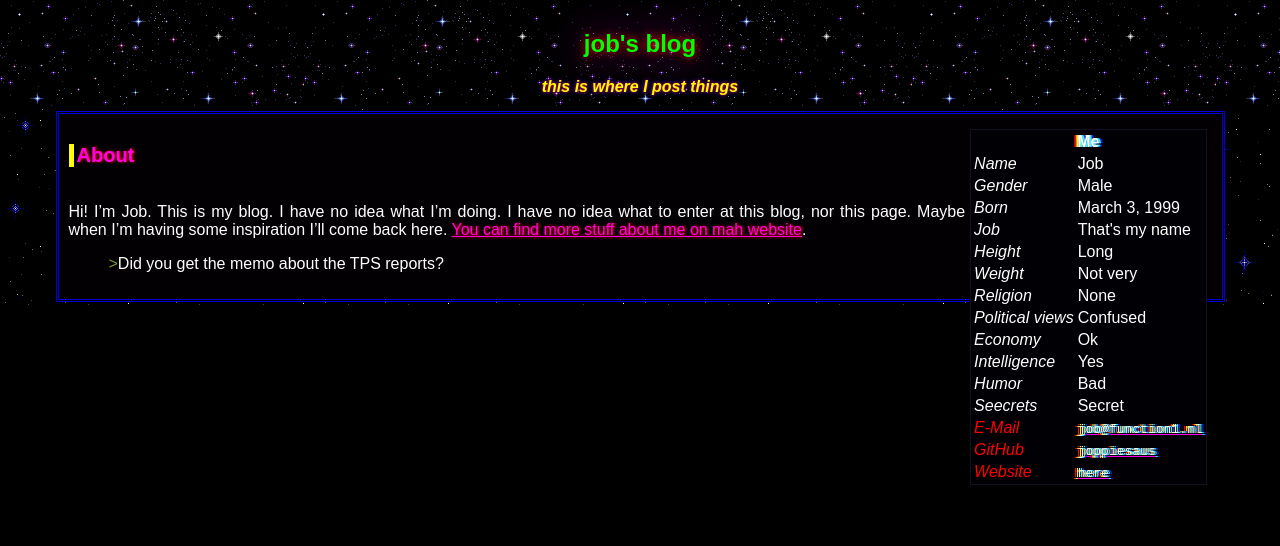
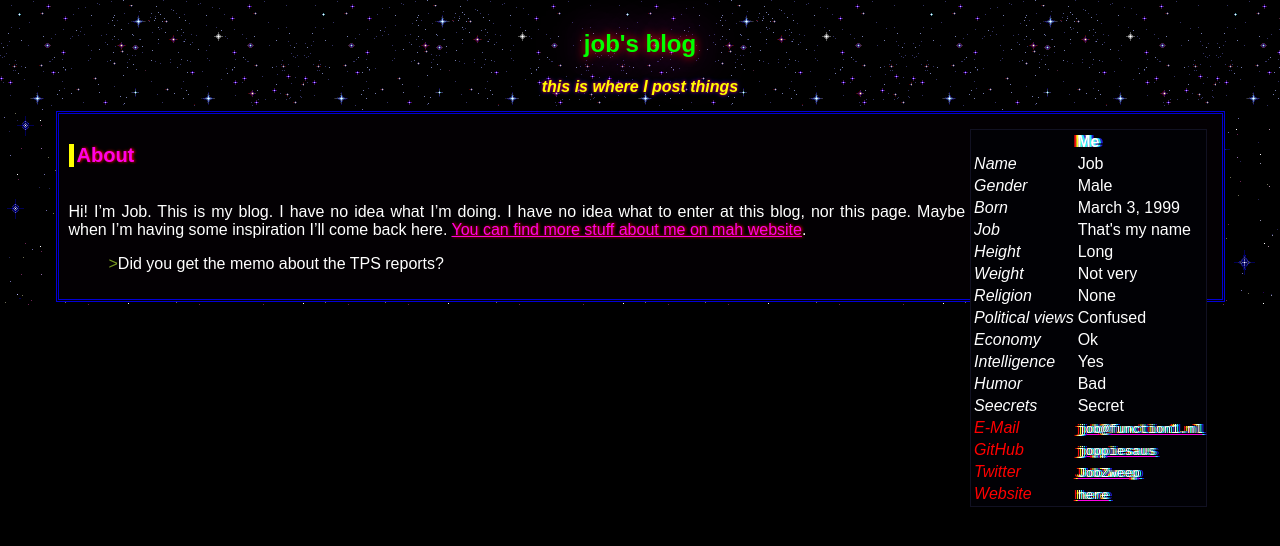
Before and after one commit to joppiesaus/joppiesaus.github.io, a Jekyll site: the page built from about.md, in a window 1280 px wide. Shown: the top 546 px of the page. Built offline with Jekyll 4.4.1, drawn with Linux system fonts in a browser that asks for light colours.

Commit message:
Added twitter to about page, made twitter optional

```diff
--- a/_includes/head.html
+++ b/_includes/head.html
@@ -12,11 +12,13 @@
   <link rel="canonical" href="{{ page.url | replace:'index.html','' | prepend: site.baseurl | prepend: site.url }}">
   <link rel="alternate" type="application/rss+xml" title="{{ site.title }}" href="{{ "/feed.xml" | prepend: site.baseurl | prepend: site.url }}">
 
+  {% if site.twitter_username %}
   <!-- twitterz -->
   <meta name="twitter:card" value="summary">
   <meta name="twitter:site" content="@{{ site.twitter_username }}">
   <meta name="twitter:title" content="{% if page.title %}{{ page.title | escape }}{% else %}{{ site.title | escape }}{% endif %}">
   <meta name="twitter:description" content="{% if page.excerpt %}{{ page.excerpt | strip_html | strip_newlines | truncate: 160 }}{% else %}{{ site.description | strip_newlines }}{% endif %}">
+  {% endif %}
 
   <!-- Open Graph data -->
   <meta property="og:title" content="{% if page.title %}{{ page.title | escape }}{% else %}{{ site.title | escape }}{% endif %}">
--- a/_layouts/about.html
+++ b/_layouts/about.html
@@ -28,6 +28,7 @@ EDIT: I've made a rather large mistake
         <tr><td>Seecrets</td><td>Secret</td></tr>
         <tr><td class="link">E-Mail</td><td><a href="mailto:{{ site.email }}"><code class="blurcolorthing">{{ site.email }}</code></a></td></tr>
         <tr><td class="link">GitHub</td><td><a href="//github.com/{{ site.github_username }}"><code class="blurcolorthing">{{ site.github_username }}</code></a></td>
+        {% if site.twitter_username %}<tr><td class="link">Twitter</td><td><a href="//twitter.com/{{ site.twitter_username }}"><code class="blurcolorthing">{{ site.twitter_username }}</code></a></td>{% endif %}
         {% if site.alternative_website %}<tr><td class="link">Website</td><td><a href="{{ site.alternative_website }}"><code class="blurcolorthing">here</code></a></td>{% endif %}
     </tbody></table>
 
```
